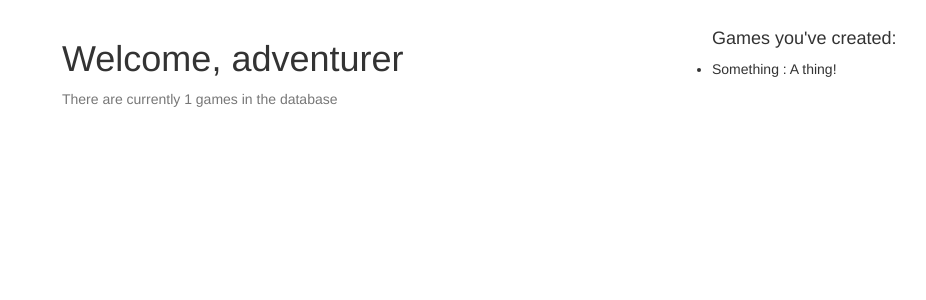
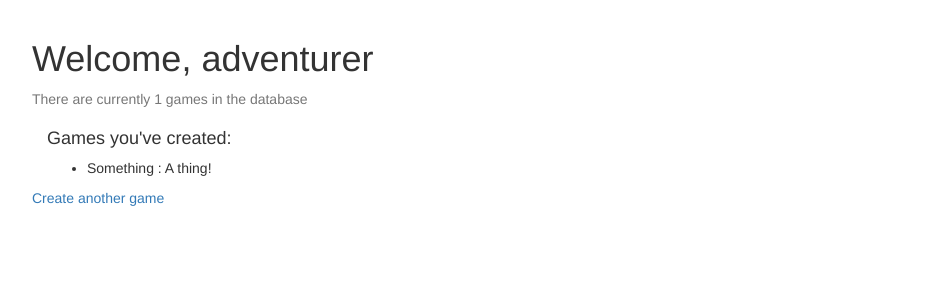
Before and after one commit to ElBell/ChooseYourPythonAdventure, a Django app: page /player/home/ in a window 1280 px wide. Shown: the part 51-351 px from the top of the page, without its empty margins (23-949 px from the left). Run offline with Django 3.2, Linux system fonts and the light colour scheme; a user stored in the database is signed in; data comes from the database, SQL or seed files in the repository; both versions use the stored data as it was after the commit; some libraries are stand-ins or nearby versions.

Commit message:
Added a form for creating new games

```diff
--- a/AdventureSite/urls.py
+++ b/AdventureSite/urls.py
@@ -15,10 +15,12 @@ Including another URLconf
 """
 from django.contrib import admin
 from django.urls import path, include
-from ChooseYourAdventure import views as cya_views
+
+from ChooseYourAdventure.views import welcome
 
 urlpatterns = [
     path('admin/', admin.site.urls),
     path('player/', include('Player.urls')),
-    path('', cya_views.welcome, name='welcome'),
+    path('games/', include('ChooseYourAdventure.urls')),
+    path('', welcome, name='welcome'),
 ]
--- a/ChooseYourAdventure/models.py
+++ b/ChooseYourAdventure/models.py
@@ -27,7 +27,7 @@ class Game(models.Model):
     title = models.CharField(max_length=100)
     creator = models.ForeignKey(User, related_name="creator", null=True, on_delete=models.SET_NULL)
     description = models.CharField(blank=True, max_length=250)
-    code = models.TextField
+    code = models.TextField()
     url = models.CharField(max_length=200)
     date_created = models.DateTimeField
     date_modified = models.DateTimeField
--- /dev/null
+++ b/ChooseYourAdventure/urls.py
@@ -0,0 +1,6 @@
+from django.urls import path
+from ChooseYourAdventure.views import new_game
+
+urlpatterns = [
+    path('new_game/', new_game, name='new_game'),
+]
--- a/templates/Player/home.html
+++ b/templates/Player/home.html
@@ -1,7 +1,7 @@
 {% extends 'base.html' %}
 {% block title %}Home{% endblock %}
 {% block content %}
-    <div class="col-sm-8 col-md-7 py-4">
+    <div class="row">
         <h1>Welcome, {{ user.username }}</h1>
         <p class="text-muted">There are currently  {{ total_games }} games in the database</p>
     </div>
@@ -13,4 +13,9 @@
             {% endfor %}
         </ul>
     </div>
+    <div class="row">
+        <a href="{% url 'new_game' %}">
+            Create another game
+        </a>
+    </div>
 {% endblock %}
```
Also changed, not shown: ChooseYourAdventure/forms.py (+9 -0 lines), ChooseYourAdventure/views.py (+9 -1 lines), templates/ChooseYourAdventure/new_game_form.html (added, +13 -0 lines), db.sqlite3.
